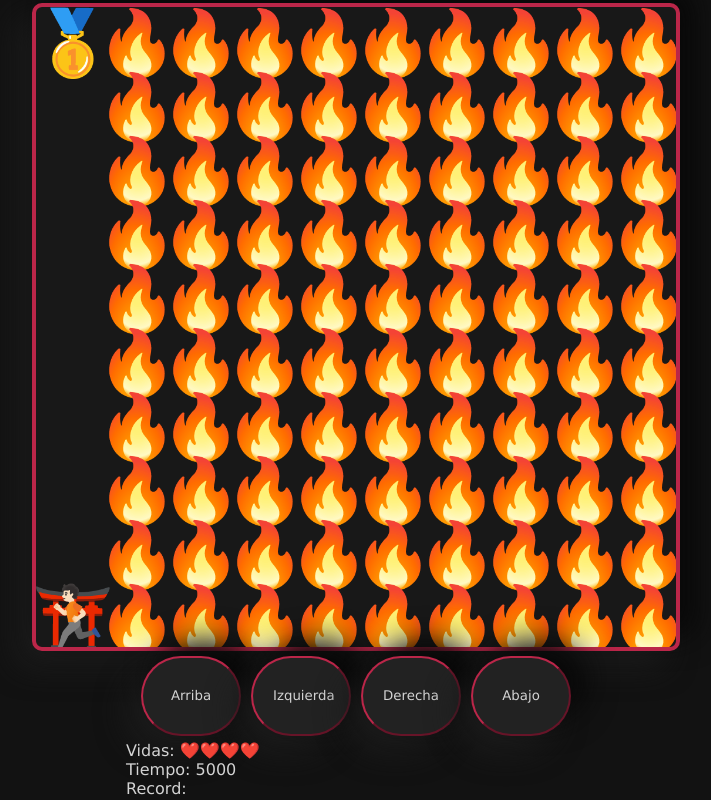
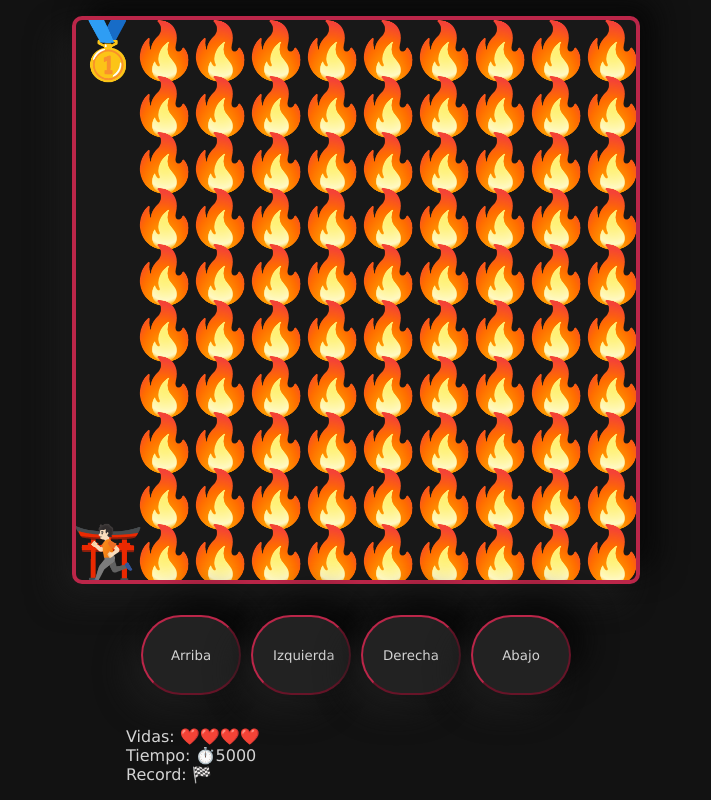
Before and after one commit to IngDonovan/VideoJuego-JS, a plain HTML site: page index.html in a window 1280 px wide. Shown: the whole page, without its empty margins (284-995 px from the left). Drawn offline with Linux system fonts and the light colour scheme.

Commit message:
Fix number with function

```diff
--- a/game.js
+++ b/game.js
@@ -36,16 +36,19 @@ let enemyPositions = [];
 window.addEventListener('load',setCanvasSize);//apenas cargue el html, para evitar que nos genere problemas a futuro
 window.addEventListener('resize',setCanvasSize);//para tomar el elemento de cambio de pantalla
 
+function fixNumber(n) {
+    return Number(n.toFixed(3));
+}
 
 function setCanvasSize() {
 
     if (window.innerHeight > window.innerWidth) {
-        canvasSize = window.innerWidth * 0.8;
+        canvasSize = window.innerWidth * 0.7;
     }
     else {
-        canvasSize = window.innerHeight * 0.8;
+        canvasSize = window.innerHeight * 0.7;
     }
-    canvasSize = (canvasSize);
+    canvasSize = fixNumber(canvasSize);//toFixed da un string toca volverlo numero
 
     canvas.setAttribute('Width', canvasSize);
     canvas.setAttribute('height', canvasSize);
@@ -58,6 +61,8 @@ function setCanvasSize() {
     //como calcular el ancho y el alto del elemento apartir de ese ancho y alto de nuestro canvas, si tenemos 100px respect necesitamos cada medida de 10px
     elementsSize = (canvasSize / 10);
 
+    playerPosition.x = undefined;
+    playerPosition.y = undefined;
     startGame();//para que no se borre cada vez que se cambie de pantalla
 }
 
--- a/index.html
+++ b/index.html
@@ -17,10 +17,10 @@
             <button id="down">Abajo</button>
         </div>
         <div class="messages">
-            <!-- TODO -->
+            <!-- TODO emojis windows + .  -->
             <p>Vidas: <span id="lives"></span></p>
-            <p>Tiempo: <span id="time"></span></p>
-            <p>Record: <span id="record"></span></p>
+            <p>Tiempo: ⏱️<span id="time"></span></p>
+            <p>Record: 🏁<span id="record"></span></p>
             <p id="result"></p>
         </div>
     </div>
--- a/styles.css
+++ b/styles.css
@@ -76,6 +76,6 @@
     }
 
     @media (max-width: 440px) {
-      button { margin-top: 25px; }
+      button { margin-top: 5px; }
       #up, #down { margin-left: 100%; margin-right: 100%; }
     }
```
